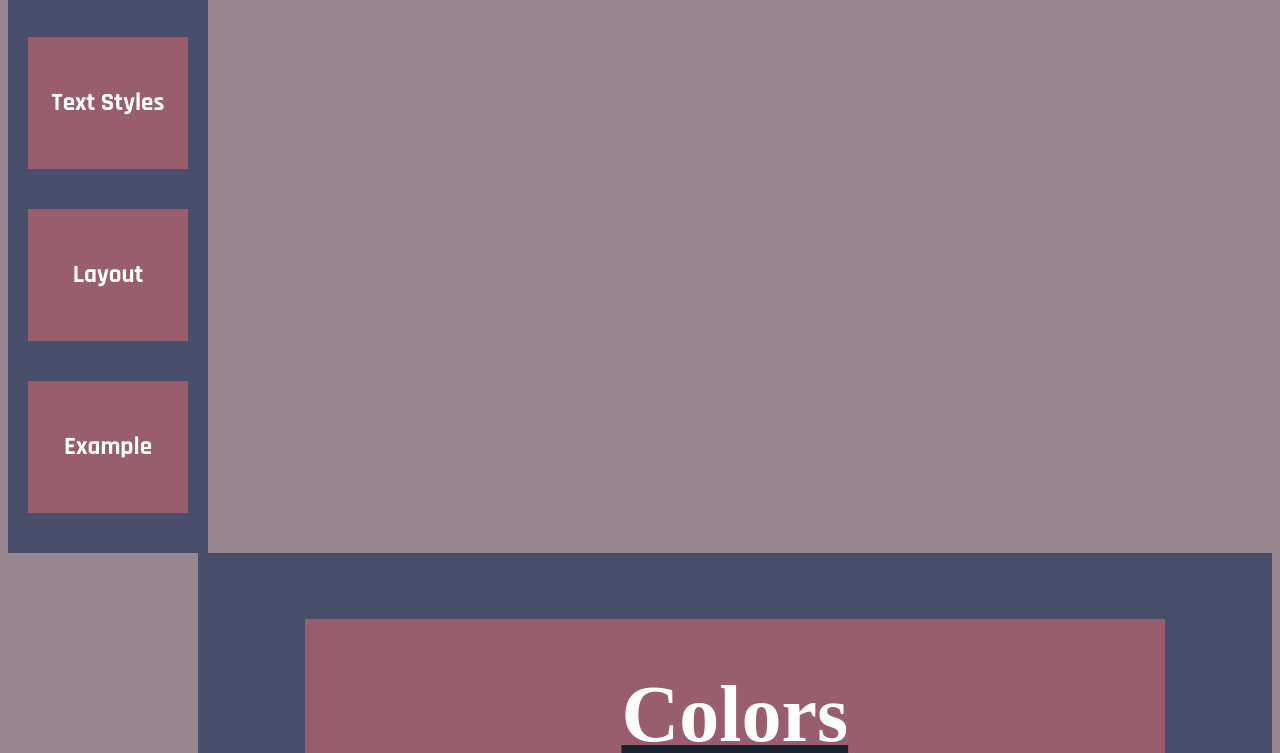
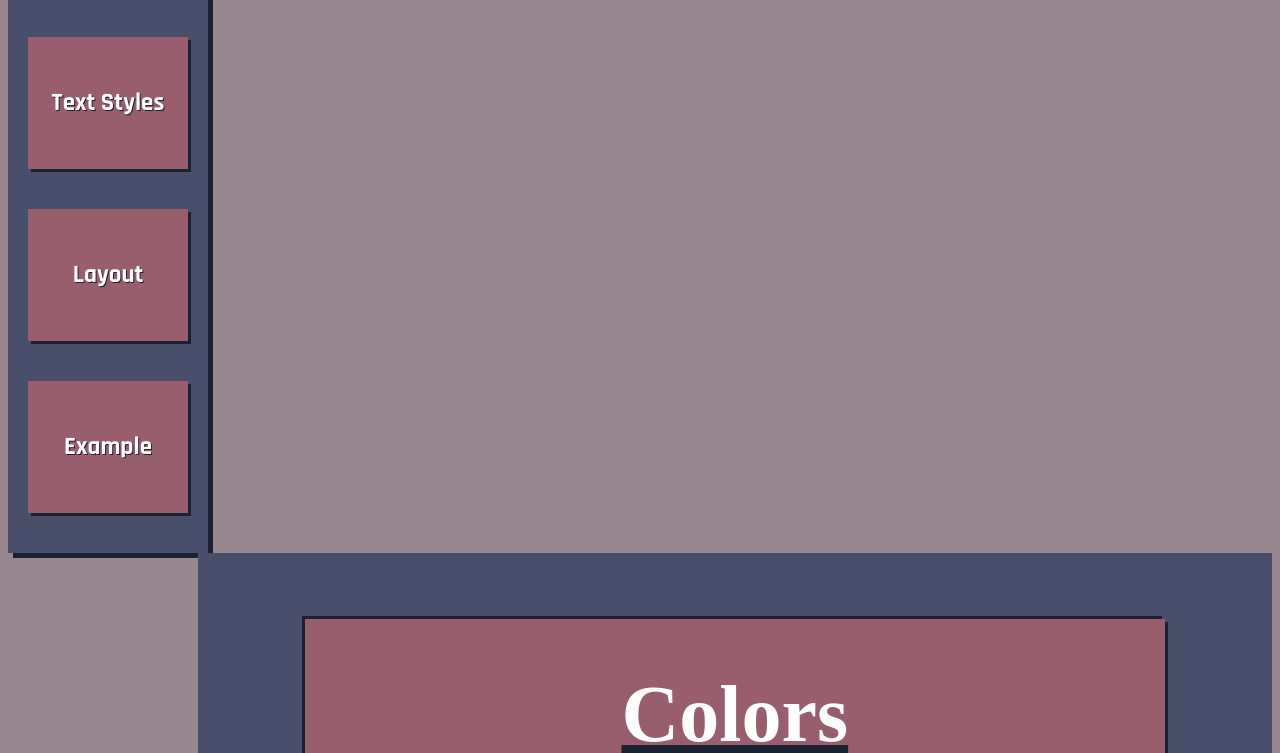
Before and after one commit to MaxwellHouston/Web-Design-System, a plain HTML site: page index.html in a window 1280 px wide. Shown: the part 676-1429 px from the top of the page. Drawn offline with Linux system fonts and the light colour scheme; a web font is replaced by a local one.

Commit message:
added shadows to look better

```diff
--- a/CSS/style.css
+++ b/CSS/style.css
@@ -17,10 +17,12 @@ header h1 {
 
 .logo {
     background-color: white;
+    box-shadow: 3px 3px 5px #192231;
 }
 
 .nav-bar {
     background-color: #494E6B;
+    box-shadow: 5px 5px #192231;
 }
 
 .nav-bar ul {
@@ -30,10 +32,12 @@ header h1 {
 
 .nav-bar li {
     background-color: #985E6D;
+    box-shadow: 3px 3px #192231;
 }
 
 .nav-bar a {
     color: white;
+    text-shadow: 1px 1px #192231;
     font-family: "Rajdhani";
     font-weight: bold;
     text-decoration: none;
@@ -55,6 +59,7 @@ article h2 {
 
 .section {
     background-color: #985E6D;
+    box-shadow: 3px 3px #192231, -3px -3px #192231;
 }
 
 .color-grid {
```
